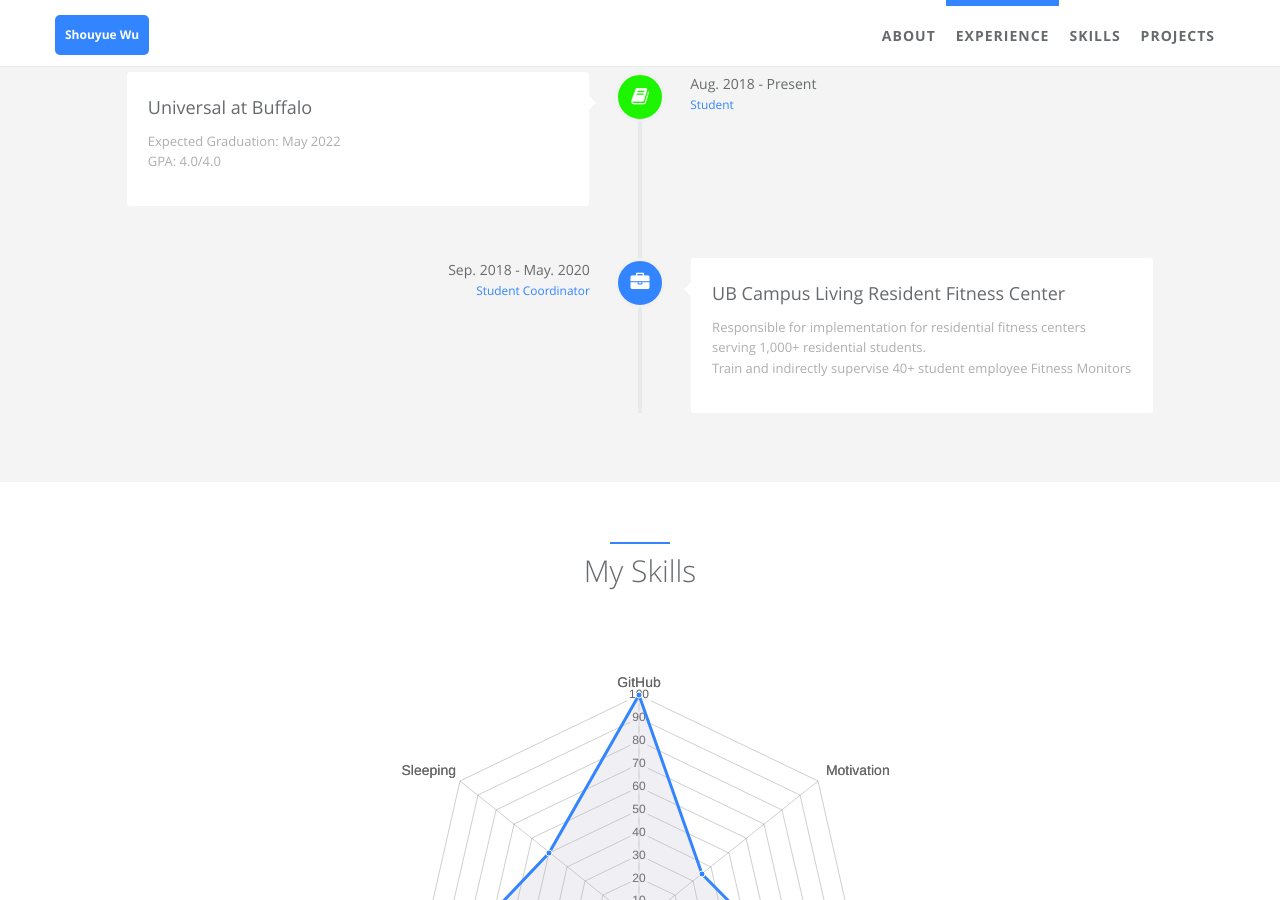
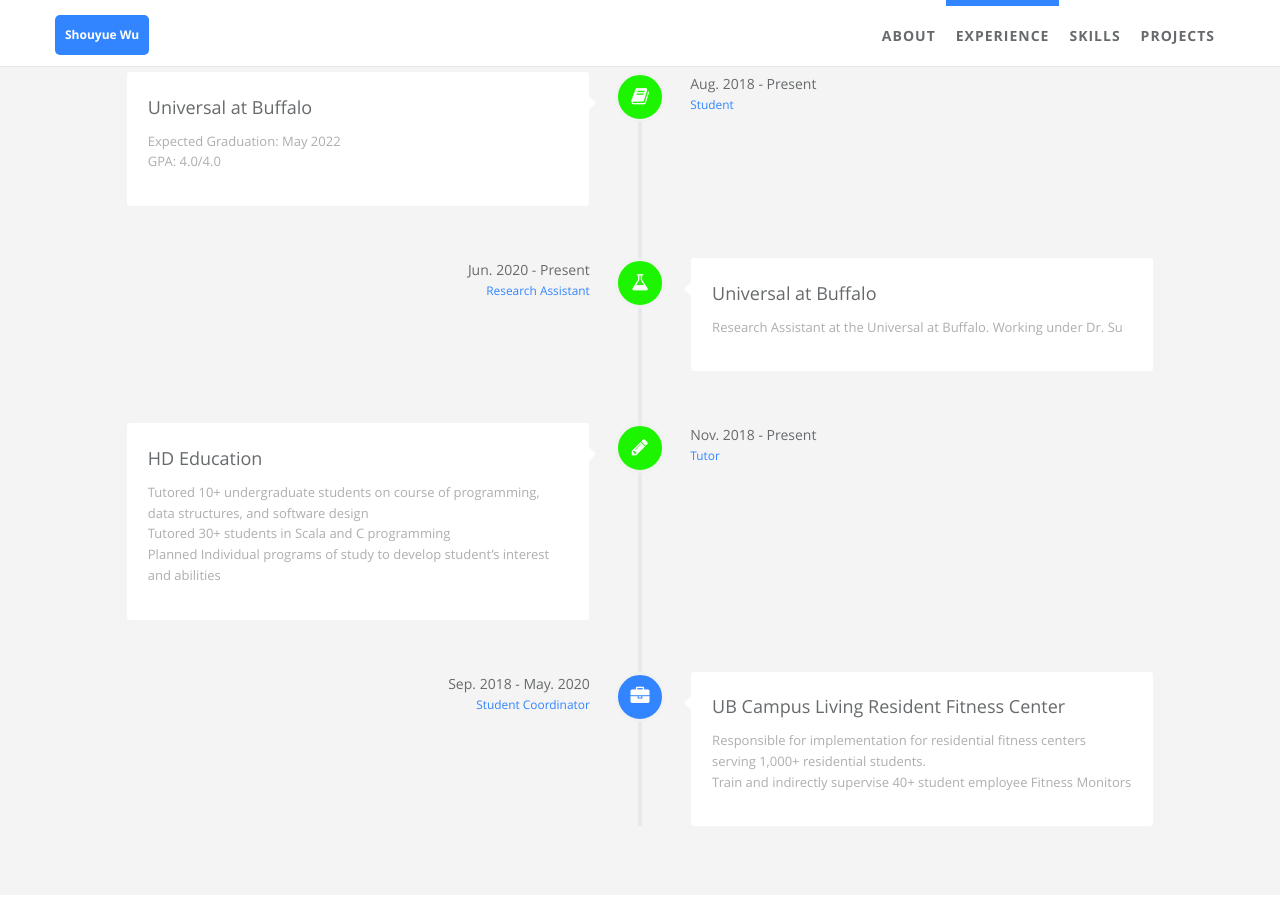
Before and after one commit to Lostpart/aboutMe, a Jekyll site: the page built from index.html, in a window 1280 px wide and 900 px high, scrolled down 1004 px. Built offline with Jekyll 4.4.1, drawn with Linux system fonts in a browser that asks for light colours.

```diff
--- a/_data/index/careers.yml
+++ b/_data/index/careers.yml
@@ -2,9 +2,10 @@
 # if you don't have language feature(language.yml is empty), ignore "i18n" items
 - name:
     detail: Universal at Buffalo
-    i18n: ub_fullname
+    i18n: ub_name
   desc:
-    detail: "Expected Graduation: May 2022 <br> GPA: 4.0/4.0"
+    detail: "Expected Graduation: May 2022 <br>
+             GPA: 4.0/4.0"
     i18n: ub_job_student_desc
   date:
     detail: Aug. 2018 - Present
@@ -16,10 +17,43 @@
   present: true
 
 - name:
+    detail: Universal at Buffalo
+    i18n: ub_ra_name
+  desc:
+    detail: "Research Assistant at the Universal at Buffalo. Working under Dr. Su"
+    i18n: ub_ra_desc
+  date:
+    detail: Jun. 2020 - Present
+    i18n: ub_ra_date
+  job:
+    detail: Research Assistant
+    i18n: ub_ra_job
+  icon: fa-flask
+  present: true
+
+- name:
+    detail: HD Education
+    i18n: hdedu_name
+  desc:
+    detail: "Tutored 10+ undergraduate students on course of programming, data structures, and software design<br>
+             Tutored 30+ students in Scala and C programming<br>
+             Planned Individual programs of study to develop student’s interest and abilities"
+    i18n: hdedu_desc
+  date:
+    detail: Nov. 2018 - Present
+    i18n: hdedu_date
+  job:
+    detail: Tutor
+    i18n: hdedu_job
+  icon: fa-pencil
+  present: true
+
+- name:
     detail: UB Campus Living Resident Fitness Center
-    i18n: ub_campusLiving_fullname
+    i18n: ub_campusLiving_name
   desc:
-    detail: "Responsible for implementation for residential fitness centers serving 1,000+ residential students. <br> Train and indirectly supervise 40+ student employee Fitness Monitors"
+    detail: "Responsible for implementation for residential fitness centers serving 1,000+ residential students. <br>
+             Train and indirectly supervise 40+ student employee Fitness Monitors"
     i18n: ub_campusLiving_desc
   date:
     detail: Sep. 2018 - May. 2020
```
